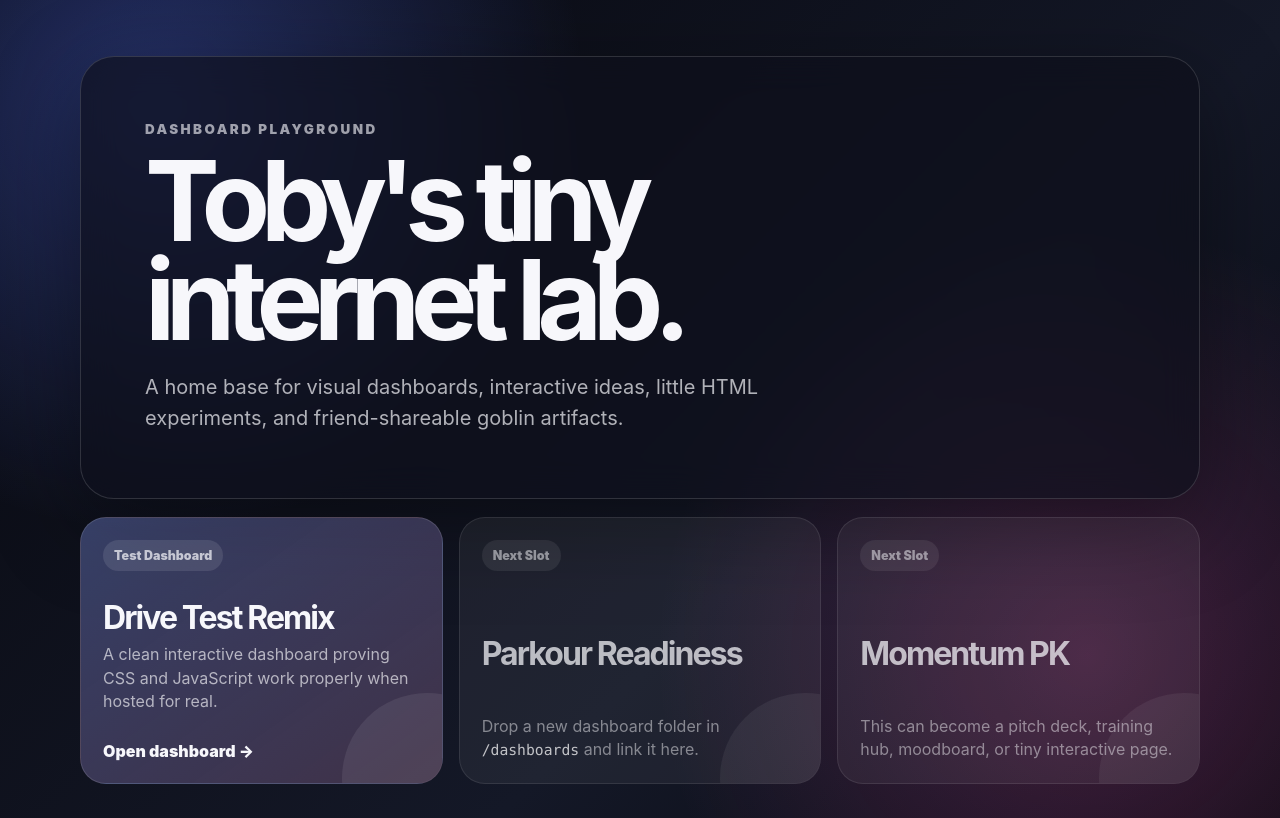
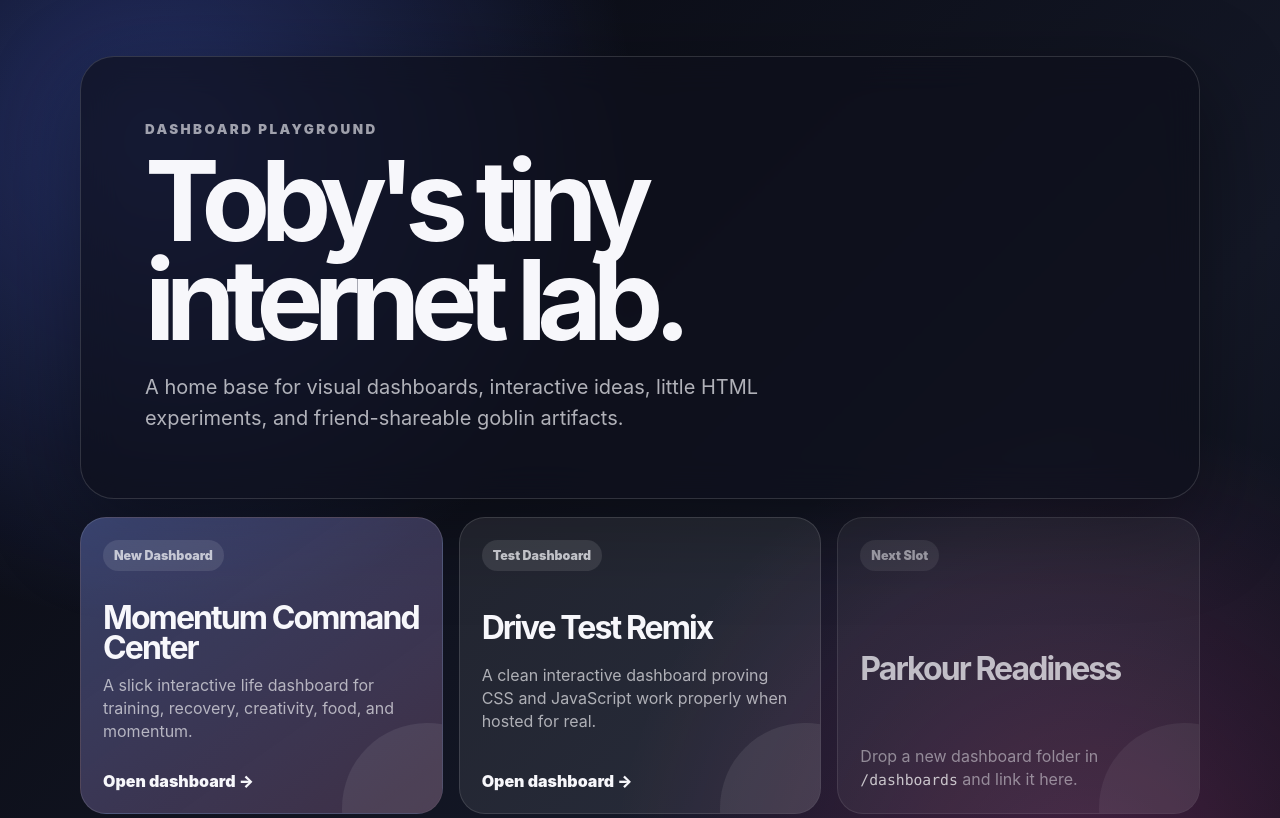
Before and after one commit to ColonD3/dashboard-library, a plain HTML site: page index.html in a window 1280 px wide. Shown: the top 818 px of the page. Drawn offline with Linux system fonts and the light colour scheme.

Commit message:
Feature Momentum Command Center on hub homepage

```diff
--- a/index.html
+++ b/index.html
@@ -18,7 +18,14 @@
     </section>
 
     <section class="grid" aria-label="Dashboard gallery">
-      <a class="card featured" href="dashboards/drive-test-remix/">
+      <a class="card featured" href="dashboards/momentum-command-center/">
+        <span class="tag">New Dashboard</span>
+        <h2>Momentum Command Center</h2>
+        <p>A slick interactive life dashboard for training, recovery, creativity, food, and momentum.</p>
+        <span class="open">Open dashboard →</span>
+      </a>
+
+      <a class="card" href="dashboards/drive-test-remix/">
         <span class="tag">Test Dashboard</span>
         <h2>Drive Test Remix</h2>
         <p>A clean interactive dashboard proving CSS and JavaScript work properly when hosted for real.</p>
```
